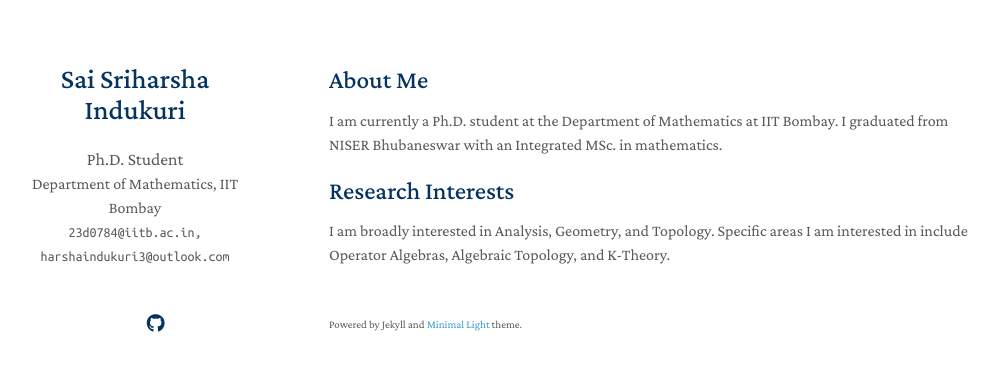
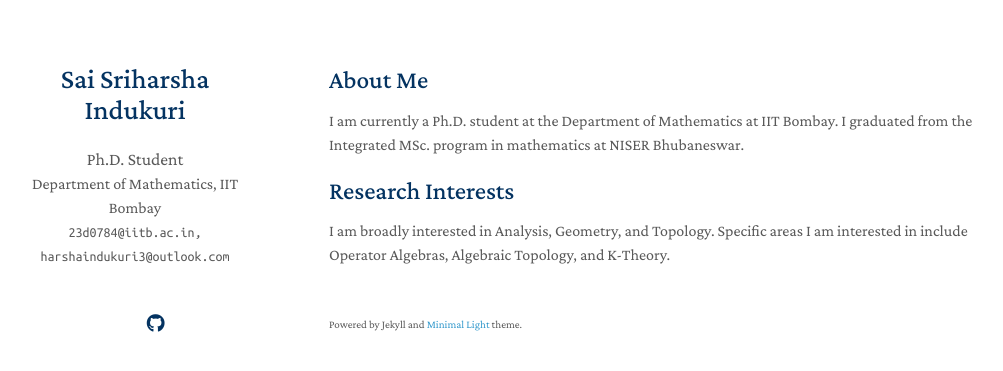
Before and after one commit to Harsha-Indukuri/Harsha-Indukuri.github.io, a Jekyll site: the page built from index.md, in a window 1280 px wide. Shown: the top 371 px of the page, without its empty margins (141-1144 px from the left). Built offline with Jekyll 4.4.1, drawn with Linux system fonts in a browser that asks for light colours; nearby versions of some CDN libraries; a style sheet for code colours, icons or effects is not loaded; our own code applies the rules of GitHub Pages for plain Markdown files.

Commit message:
Update index.md

```diff
--- a/index.md
+++ b/index.md
@@ -4,7 +4,7 @@ layout: homepage
 
 ## About Me
 
-I am currently a Ph.D. student at the Department of Mathematics at IIT Bombay. I graduated from NISER Bhubaneswar with an Integrated MSc. in mathematics.
+I am currently a Ph.D. student at the Department of Mathematics at IIT Bombay. I graduated from the Integrated MSc. program in mathematics at NISER Bhubaneswar.
 ## Research Interests
 
 I am broadly interested in Analysis, Geometry, and Topology. Specific areas I am interested in include Operator Algebras, Algebraic Topology, and K-Theory.
```
